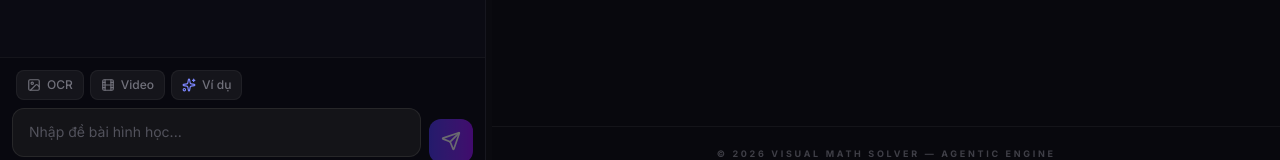
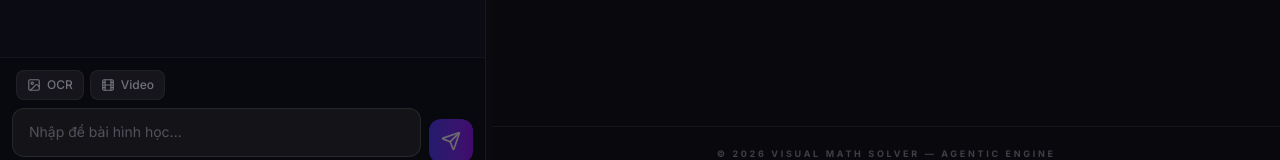
Before and after one commit to nxc1802/MathSolver, a Next.js app in the folder frontend/: page / in a window 1280 px wide. Shown: the part 625-785 px from the top of the page. Built offline with nearby package versions, Linux system fonts and the light colour scheme.

Commit message:
refactor: optimize chat UI with thinking mode and remove example button

```diff
--- a/frontend/app/page.tsx
+++ b/frontend/app/page.tsx
@@ -17,6 +17,7 @@ export default function Home() {
   const [loading, setLoading] = useState(false);
   const [mounted, setMounted] = useState(false);
   const [requestVideo, setRequestVideo] = useState(false);
+  const [currentStatus, setCurrentStatus] = useState<string | null>(null);
 
   // Media state (latest from messages)
   const [coordinates, setCoordinates] = useState<Record<string, [number, number]> | null>(null);
@@ -78,7 +79,7 @@ export default function Home() {
 
     // User message
     pushMessage({ role: "user", type: "text", content: inputText });
-    pushMessage({ role: "assistant", type: "status", content: "processing" });
+    setCurrentStatus("processing");
 
     const apiUrl = process.env.NEXT_PUBLIC_API_URL || "http://localhost:8000";
     try {
@@ -103,7 +104,7 @@ export default function Home() {
         console.log("WS Update:", wsData);
 
         if (wsData.status) {
-          pushMessage({ role: "assistant", type: "status", content: wsData.status });
+          setCurrentStatus(wsData.status);
 
           if (wsData.status === "rendering" || wsData.status === "rendering_queued") {
             setRenderingVideo(true);
@@ -138,6 +139,7 @@ export default function Home() {
           if (r.video_url) {
             setVideoUrl(r.video_url);
             setRenderingVideo(false);
+            setCurrentStatus(null);
             pushMessage({
               role: "assistant",
               type: "text",
@@ -160,8 +162,9 @@ export default function Home() {
               const r = polled.result || {};
 
               if (polled.status === "success") {
-                pushMessage({ role: "assistant", type: "status", content: "success" });
+                setCurrentStatus(null); // Success status is handled by final results
               } else {
+                setCurrentStatus(null);
                 pushMessage({
                   role: "assistant",
                   type: "error",
@@ -187,6 +190,7 @@ export default function Home() {
               if (r.video_url) {
                 setVideoUrl(r.video_url);
                 setRenderingVideo(false);
+                setCurrentStatus(null);
                 pushMessage({
                   role: "assistant",
                   type: "text",
@@ -244,6 +248,7 @@ export default function Home() {
           onSolve={handleSolve}
           requestVideo={requestVideo}
           setRequestVideo={setRequestVideo}
+          currentStatus={currentStatus}
         />
       </div>
 
--- a/frontend/components/ChatSidebar.tsx
+++ b/frontend/components/ChatSidebar.tsx
@@ -1,7 +1,7 @@
 "use client";
 
 import React, { useRef, useState, useEffect } from "react";
-import { motion } from "framer-motion";
+import { motion, AnimatePresence } from "framer-motion";
 import {
   Send,
   Image as ImageIcon,
@@ -9,6 +9,7 @@ import {
   Loader2,
   Film,
   Calculator,
+  Bot,
 } from "lucide-react";
 import type { ChatMessage } from "@/types/chat";
 import ChatMessageComponent from "./ChatMessage";
@@ -21,7 +22,17 @@ interface ChatSidebarProps {
   onSolve: () => void;
   requestVideo: boolean;
   setRequestVideo: (val: boolean) => void;
+  currentStatus: string | null;
 }
+
+const statusLabels: Record<string, string> = {
+  processing: "🔄 Đang xử lý bài toán...",
+  solving: "🧮 Đang giải hệ phương trình...",
+  rendering_queued: "🎬 Đã gửi yêu cầu render video...",
+  rendering: "🎬 Đang dựng animation Manim...",
+  success: "✅ Hoàn thành!",
+  error: "❌ Có lỗi xảy ra.",
+};
 
 export default function ChatSidebar({
   messages,
@@ -31,6 +42,7 @@ export default function ChatSidebar({
   onSolve,
   requestVideo,
   setRequestVideo,
+  currentStatus,
 }: ChatSidebarProps) {
   const messagesEndRef = useRef<HTMLDivElement>(null);
   const fileInputRef = useRef<HTMLInputElement>(null);
@@ -38,7 +50,7 @@ export default function ChatSidebar({
 
   useEffect(() => {
     messagesEndRef.current?.scrollIntoView({ behavior: "smooth" });
-  }, [messages]);
+  }, [messages, currentStatus]);
 
   const handleFileChange = async (e: React.ChangeEvent<HTMLInputElement>) => {
     const file = e.target.files?.[0];
@@ -108,6 +120,31 @@ export default function ChatSidebar({
         {messages.map((msg) => (
           <ChatMessageComponent key={msg.id} message={msg} />
         ))}
+
+        {/* Thinking / Status Bubble */}
+        <div className="space-y-4">
+          <AnimatePresence>
+            {currentStatus && currentStatus !== "success" && (
+              <motion.div
+                initial={{ opacity: 0, y: 10 }}
+                animate={{ opacity: 1, y: 0 }}
+                exit={{ opacity: 0, scale: 0.95 }}
+                className="flex gap-3"
+              >
+                <div className="w-8 h-8 rounded-xl bg-gradient-to-br from-indigo-500 to-purple-600 flex items-center justify-center flex-shrink-0 animate-pulse">
+                  <Bot className="w-4 h-4 text-white" />
+                </div>
+                <div className="bg-zinc-900/40 border border-white/5 rounded-2xl px-4 py-3 flex items-center gap-2">
+                  <Loader2 className="w-3.5 h-3.5 animate-spin text-indigo-400" />
+                  <span className="text-sm text-zinc-400 italic">
+                    {statusLabels[currentStatus] || currentStatus}
+                  </span>
+                </div>
+              </motion.div>
+            )}
+          </AnimatePresence>
+        </div>
+
         <div ref={messagesEndRef} />
       </div>
 
@@ -150,16 +187,6 @@ export default function ChatSidebar({
             <Film className="w-3.5 h-3.5" />
             Video
           </button>
-
-          <button
-            type="button"
-            onClick={() => setInput("Cho tam giác ABC đều cạnh bằng 5.")}
-            className="flex items-center gap-1.5 px-2.5 py-1.5 rounded-lg bg-white/5 border border-white/5 text-zinc-500 hover:text-white hover:bg-white/10 transition-all text-xs font-medium"
-            title="Dùng ví dụ"
-          >
-            <Sparkles className="w-3.5 h-3.5 text-indigo-400" />
-            Ví dụ
-          </button>
         </div>
 
         {/* Text Input + Send */}
```
